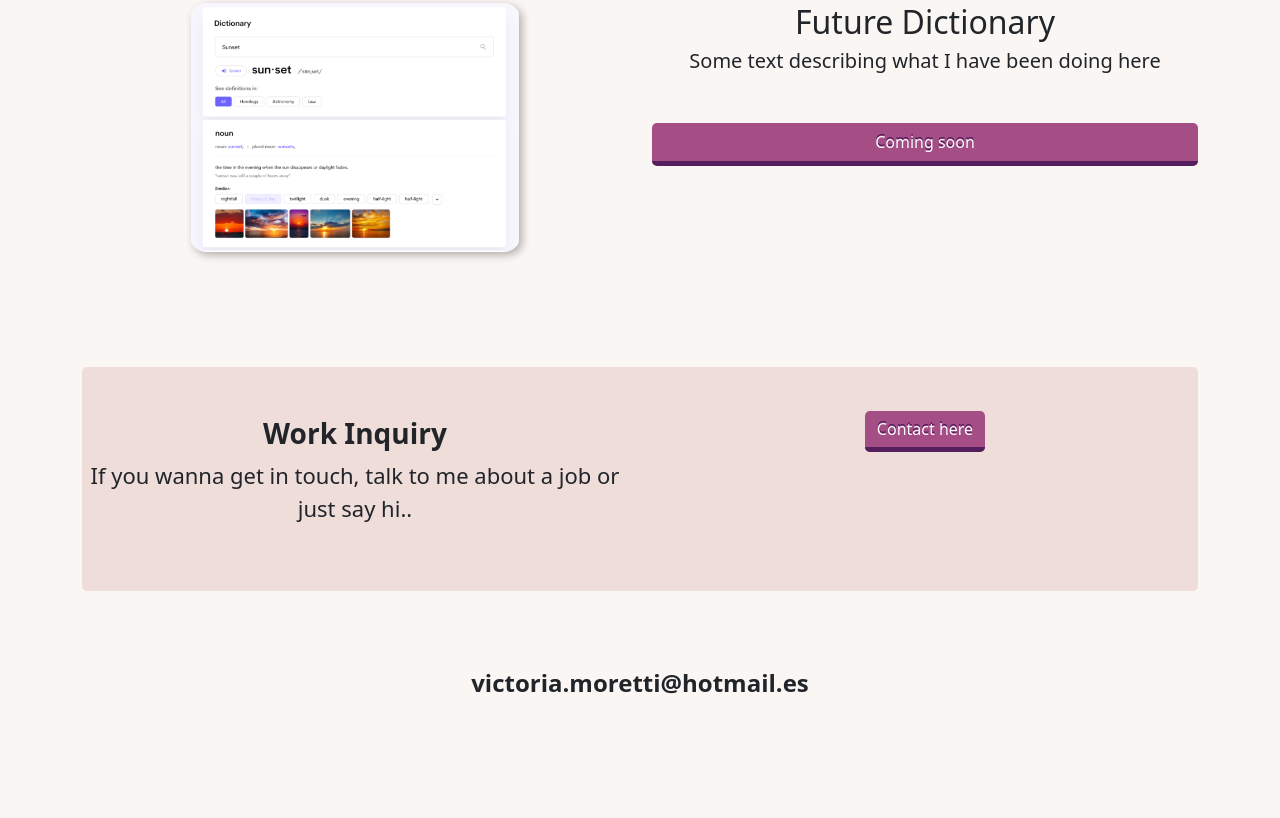
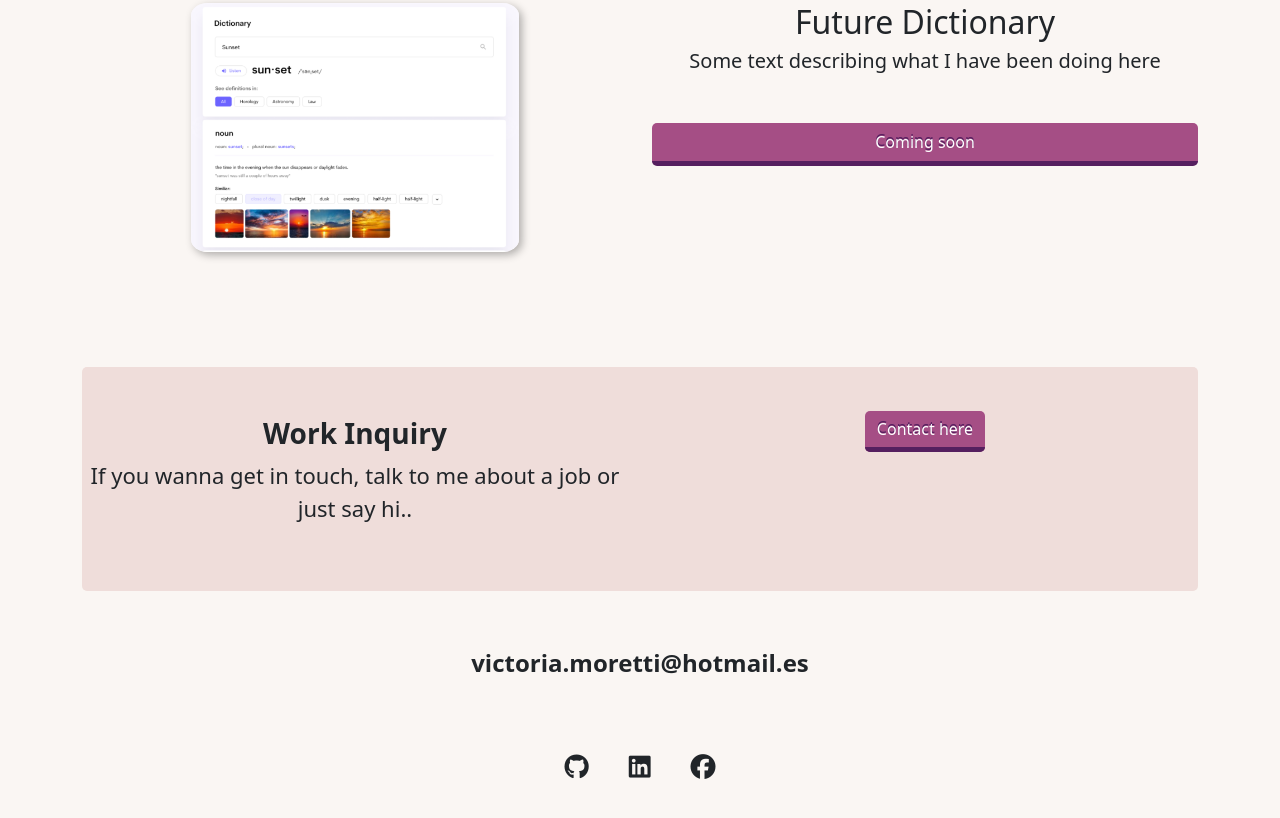
Before and after one commit to vickymoretti/new-portfolio, a plain HTML site: page index.html in a window 1280 px wide. Shown: the part 1442-2260 px from the top of the page. Drawn offline with nearby package versions, Linux system fonts and the light colour scheme.

Commit message:
adding social media to the footer

```diff
--- a/index.html
+++ b/index.html
@@ -65,9 +65,9 @@
 						<li class="nav-item">
 							<a class="nav-link" href="index.html#best-projects">Portfolio</a>
 						</li>
-
-						<a class="nav-link" href="/contact.html">Contact Me</a>
-						<li class="nav-item"></li>
+						<li class="nav-item">
+							<a class="nav-link" href="/contact.html">Contact Me</a>
+						</li>
 					</ul>
 				</div>
 			</div>
@@ -189,9 +189,17 @@
 			>victoria.moretti@hotmail.es</a
 		>
 		<div class="social-media-alignment">
-			<a href="https://github.com/vickymoretti">
-				<img src="/images/" alt=""
-			/></a>
+			<a href="https://github.com/vickymoretti" target="_blank">
+				<i class="fa-brands fa-github"></i>
+			</a>
+			<a
+				href="https://www.linkedin.com/in/victoria-moretti-934a2325a/"
+				target="_blank"
+				><i class="fa-brands fa-linkedin"></i
+			></a>
+			<a href="https://www.facebook.com/vicky.moretti94" target="_blank">
+				<i class="fa-brands fa-facebook"></i
+			></a>
 		</div>
 
 		<script
--- a/style/portfolio.css
+++ b/style/portfolio.css
@@ -169,14 +169,14 @@ h1 {
 	font-size: 24px;
 	font-weight: bold;
 	text-align: center;
-	margin: 60px 0;
+	margin: 40px 0;
 	color: #212529;
 	padding: 14px 8px;
 }
 
 .email:hover {
 	background-color: var(--primary-color);
-	margin: 60px 375px;
+	margin: 40px 375px;
 	padding: 14px 8px;
 	border-radius: 5px;
 	color: white;
@@ -191,6 +191,9 @@ h1 {
 	color: white;
 	transition: all 100ms ease-in-out;
 }
+.nav-item:active a {
+	color: red;
+}
 
 .about-paragraph {
 	line-height: 30px;
@@ -203,6 +206,17 @@ h1 {
 .get-in-touch {
 	text-align: center;
 	margin-bottom: 80px;
+}
+
+.social-media-alignment {
+	display: flex;
+	justify-content: center;
+	margin: 0 auto;
+}
+.fa-brands {
+	color: #212529;
+	padding: 20px;
+	font-size: 25px;
 }
 
 @media (max-width: 600px) {
@@ -232,7 +246,7 @@ h1 {
 	.email {
 		text-align: center;
 		font-size: 20px;
-		margin: 30px;
+		margin: 40px;
 		background-color: var(--primary-color);
 		border-radius: 4px;
 	}
```
Also changed, not shown: about.html (+3 -3 lines), contact.html (+3 -3 lines).
